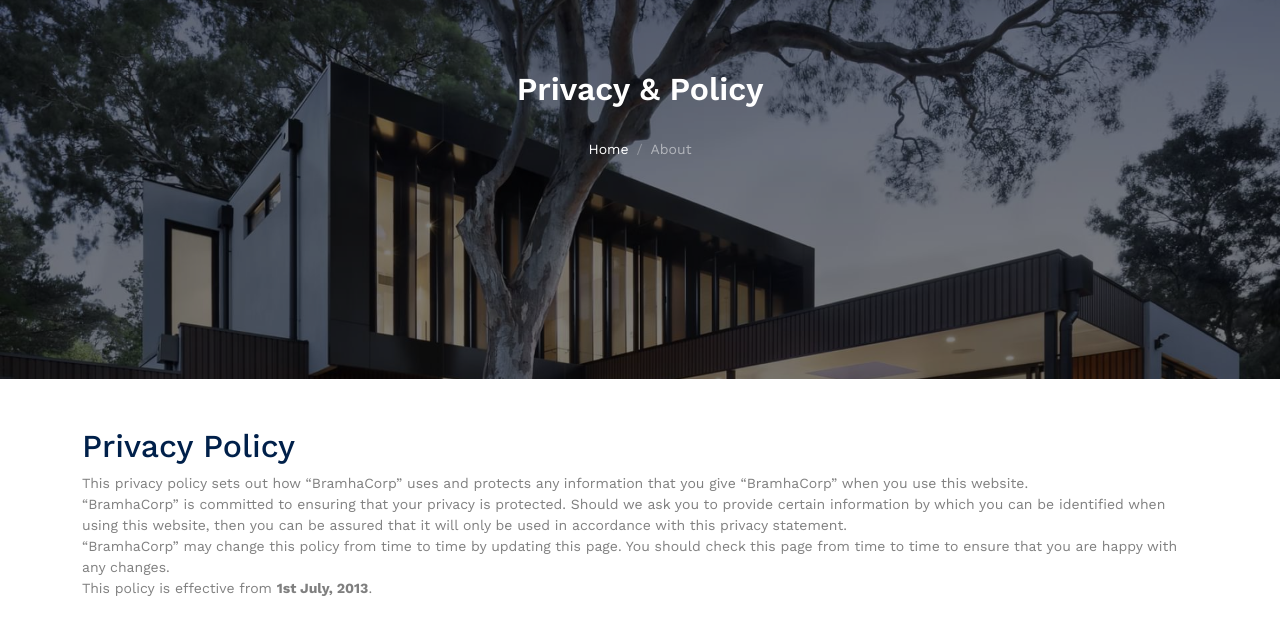
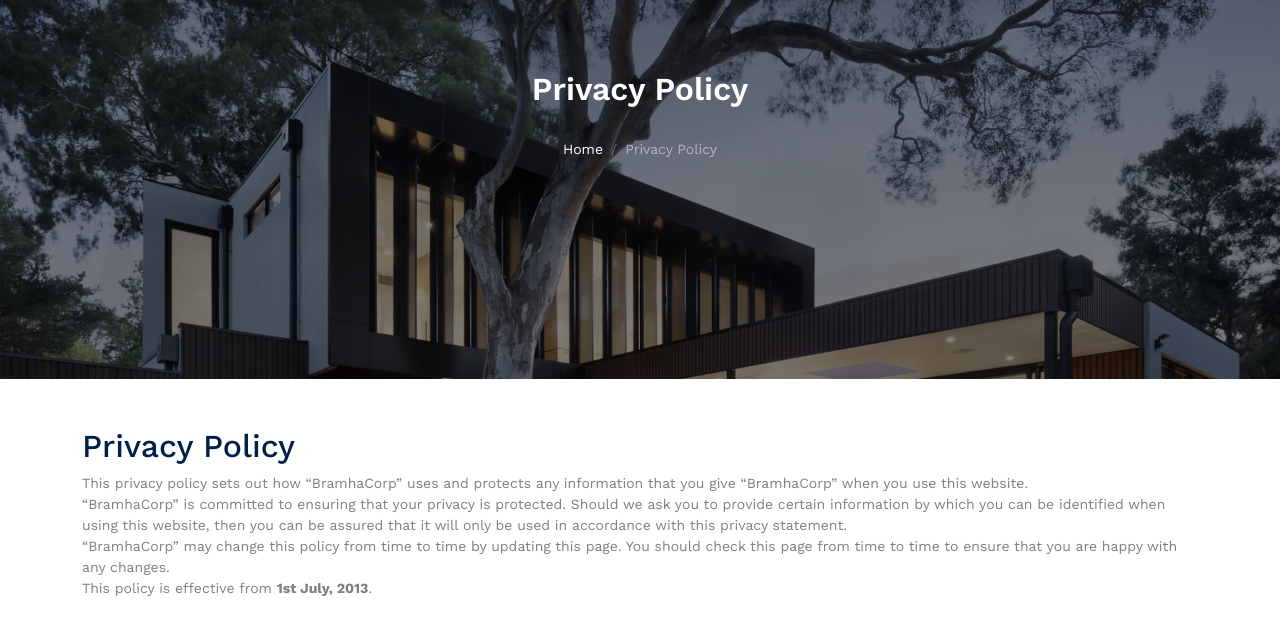
Before and after one commit to Kri8dm/shrushthi-abhilasha, a plain HTML site: page privacy_policy.html in a window 1280 px wide. Shown: the part 181-800 px from the top of the page. Drawn offline with nearby package versions, Linux system fonts and the light colour scheme; files whose address does not match are found by name.

Commit message:
Privacy & Policy ==> Privacy Policy

```diff
--- a/privacy_policy.html
+++ b/privacy_policy.html
@@ -81,13 +81,13 @@
         <div class="container">
             <div class="row justify-content-center align-items-center">
                 <div class="col-lg-9 text-center mt-5">
-                    <h1 class="heading" data-aos="fade-up">Privacy & Policy</h1>
+                    <h1 class="heading" data-aos="fade-up">Privacy Policy</h1>
 
                     <nav aria-label="breadcrumb" data-aos="fade-up" data-aos-delay="200">
                         <ol class="breadcrumb text-center justify-content-center">
                             <li class="breadcrumb-item"><a href="index.html">Home</a></li>
                             <li class="breadcrumb-item active text-white-50" aria-current="page">
-                                About
+                                Privacy Policy
                             </li>
                         </ol>
                     </nav>
@@ -471,7 +471,7 @@
                             <li><a href="#">Our Vision</a></li>
                             <li><a href="#">About us</a></li>
                             <li><a href="#">Contact us</a></li>
-                            <li><a href="privacy_policy.html">Privacy & Policy</a></li>
+                            <li><a href="privacy_policy.html">Privacy Policy</a></li>
                         </ul>
 
                         <ul class="list-unstyled social">
```
Also changed, not shown: Careers.html (+1 -1 lines), Properties.html (+1 -1 lines), Sai_Blessings.html (+1 -1 lines), Sai_Hights.html (+1 -1 lines), about.html (+1 -1 lines), contact -php.html (+1 -1 lines), contact.html (+1 -1 lines), index.html (+1 -1 lines), services.html (+1 -1 lines).
